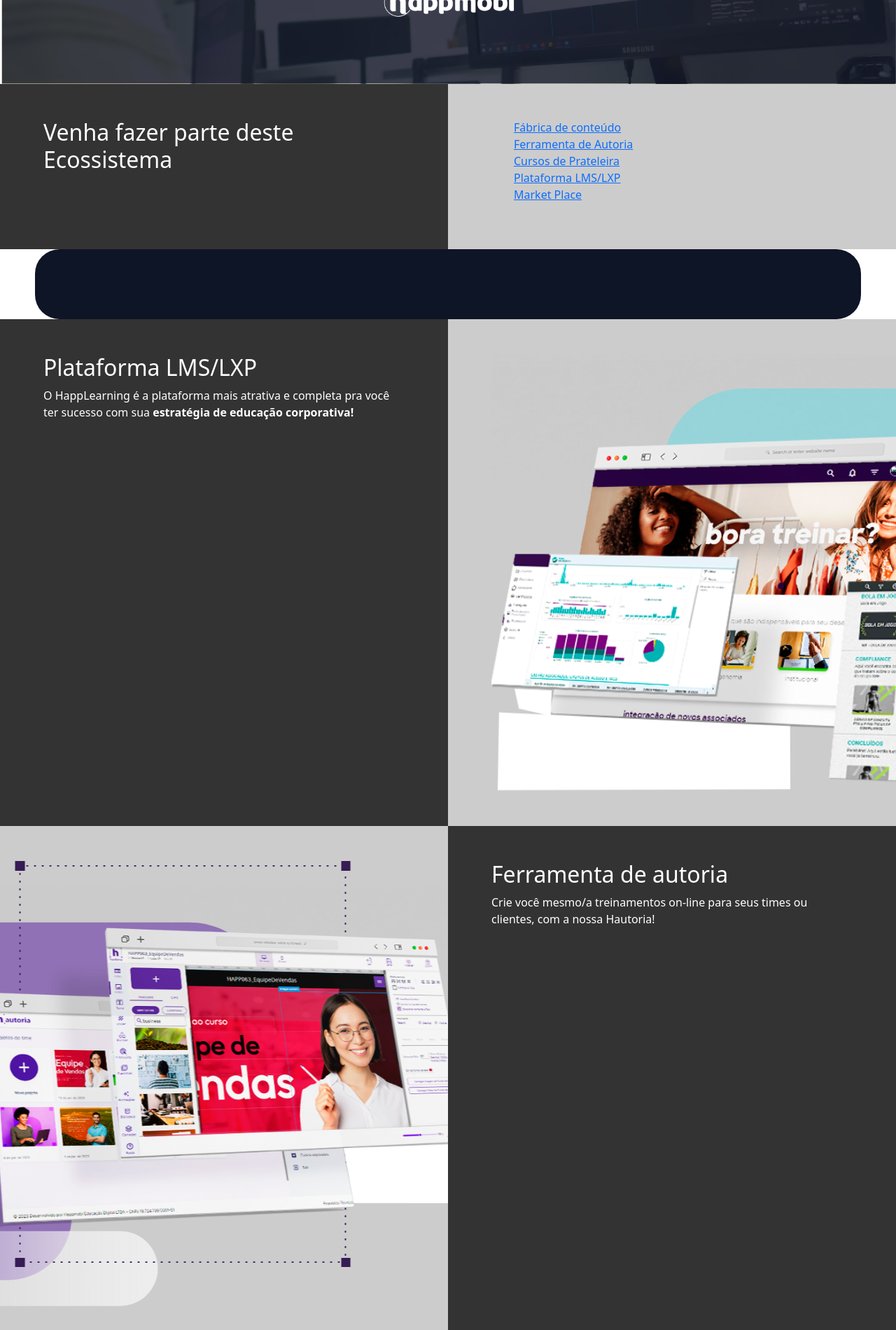
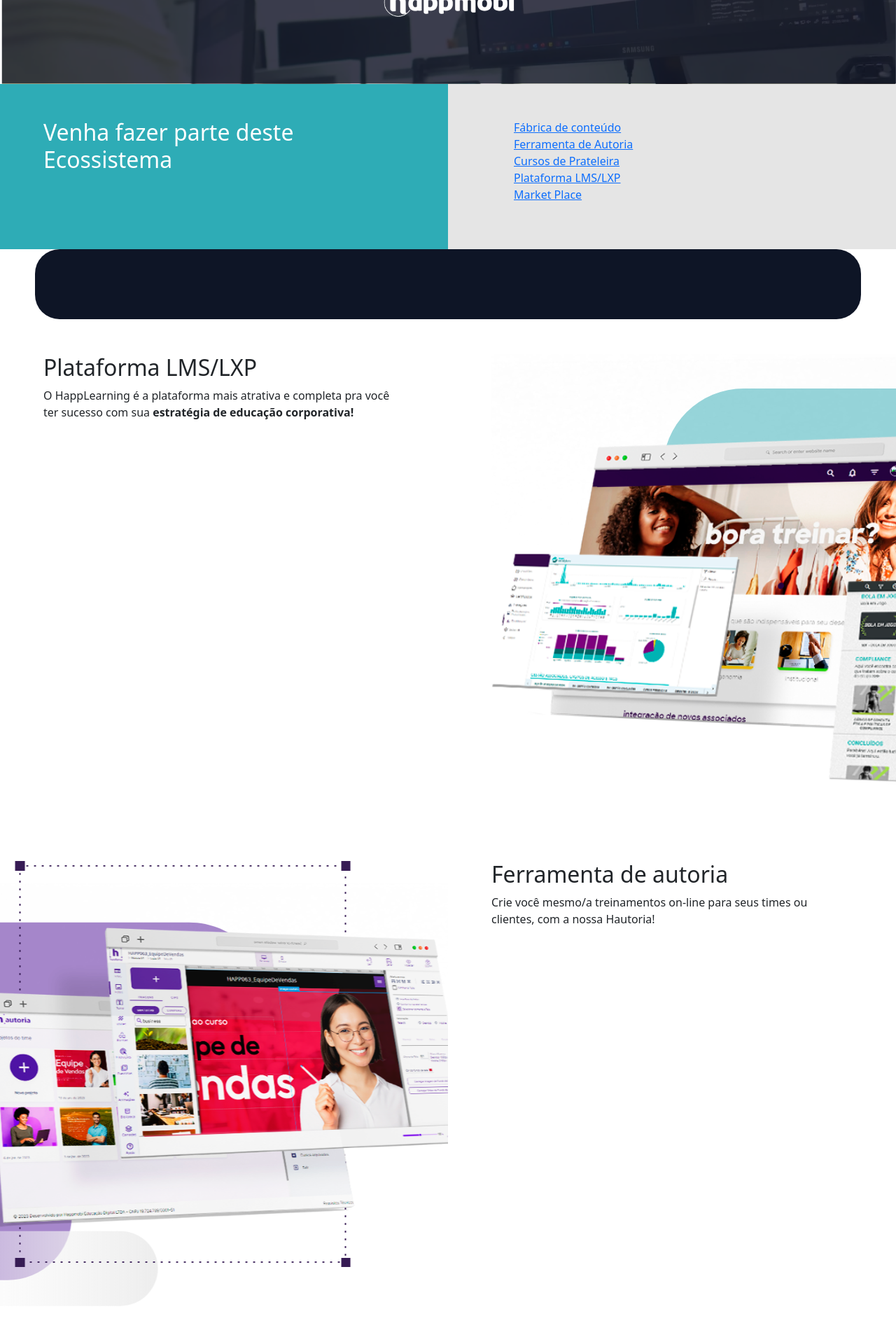
Before and after one commit to eufabionovais/happmobi-home-2023, a plain HTML site: page index.html in a window 1280 px wide. Shown: the part 300-2200 px from the top of the page at 70% size. Drawn offline with nearby package versions, Linux system fonts and the light colour scheme.

Commit message:
Implementação de cores nas colunas iniciais

```diff
--- a/css/index-home.css
+++ b/css/index-home.css
@@ -34,13 +34,13 @@
     transform: translateX(-50%);
   }
 
-  .left-column {
-    background-color: #333;
+  .first-column {
+    background-color: #2EACB6;
     color: white;
   }
 
-  .right-column {
-    background-color: #ccc;
+  .second-column {
+    background-color: #E5E5E5;
     color: black;
   }
 
--- a/index.html
+++ b/index.html
@@ -19,13 +19,13 @@
 
 
         <div class="row">
-            <div class="col-6 left-column">
+            <div class="col-6 first-column">
             <div class="content">
                 <h2>Venha fazer parte deste Ecossistema</h2>
 
             </div>
             </div>
-            <div class="col-6 right-column">
+            <div class="col-6 second-column">
             <div class="content">
                 <ul>
                     <li><a href="#">Fábrica de conteúdo</a></li>
@@ -47,12 +47,12 @@
 
 
         <div class="row">
-            <div class="col-6 right-column order-1">
+            <div class="col-6 order-1">
                 <div class="content">
                 <img src="img/image-1.png" alt="">
                 </div>
             </div>
-            <div class="col-6 left-column">
+            <div class="col-6 ">
             <div class="content">
                 <h2>Plataforma LMS/LXP</h2>
                 <p>O HappLearning é a plataforma mais atrativa e completa pra você ter sucesso com sua <b>estratégia de educação corporativa!</b></p>
@@ -62,12 +62,12 @@
 
 
         <div class="row">
-            <div class="col-6 right-column">
+            <div class="col-6">
             <div class="content">
                 <img src="img/image-2.png" alt="" class="left-image">
             </div>
             </div>
-        <div class="col-6 left-column">
+        <div class="col-6 ">
             <div class="content">
             <h2>Ferramenta de autoria</h2>
             <p>Crie você mesmo/a treinamentos on-line para seus times ou clientes, com a nossa Hautoria!</p>
@@ -76,12 +76,12 @@
         </div>
 
         <div class="row">
-            <div class="col-6 right-column order-1">
+            <div class="col-6 order-1">
                 <div class="content">
                     <img src="img/image-3.png" alt="" >
                 </div>
                 </div>
-            <div class="col-6 left-column">
+            <div class="col-6 ">
                 <div class="content">
                 <h2>Cursos de prateleira</h2>
                 <p>Temas atuais, formatos atrativos! Nossos cursos prontos do <b>catálogo "Tá na Mão"</b> permitem incrementar a sua oferta de treinamentos rapidamente.</p>
@@ -91,12 +91,12 @@
 
 
         <div class="row">
-            <div class="col-6 right-column">
+            <div class="col-6">
                 <div class="content">
                     <img src="img/image-4.png" alt="" class="left-image">
                 </div>
                 </div>
-            <div class="col-6 left-column">
+            <div class="col-6 ">
                 <div class="content">
                 <h2>Fábrica de cursos</h2>
                 <p>Esqueça tudo o que você já viu sobre produção de cursos online! Conheça a  nossa solução de desenvolvimento ágil de conteúdos educacionais!</p>
```
